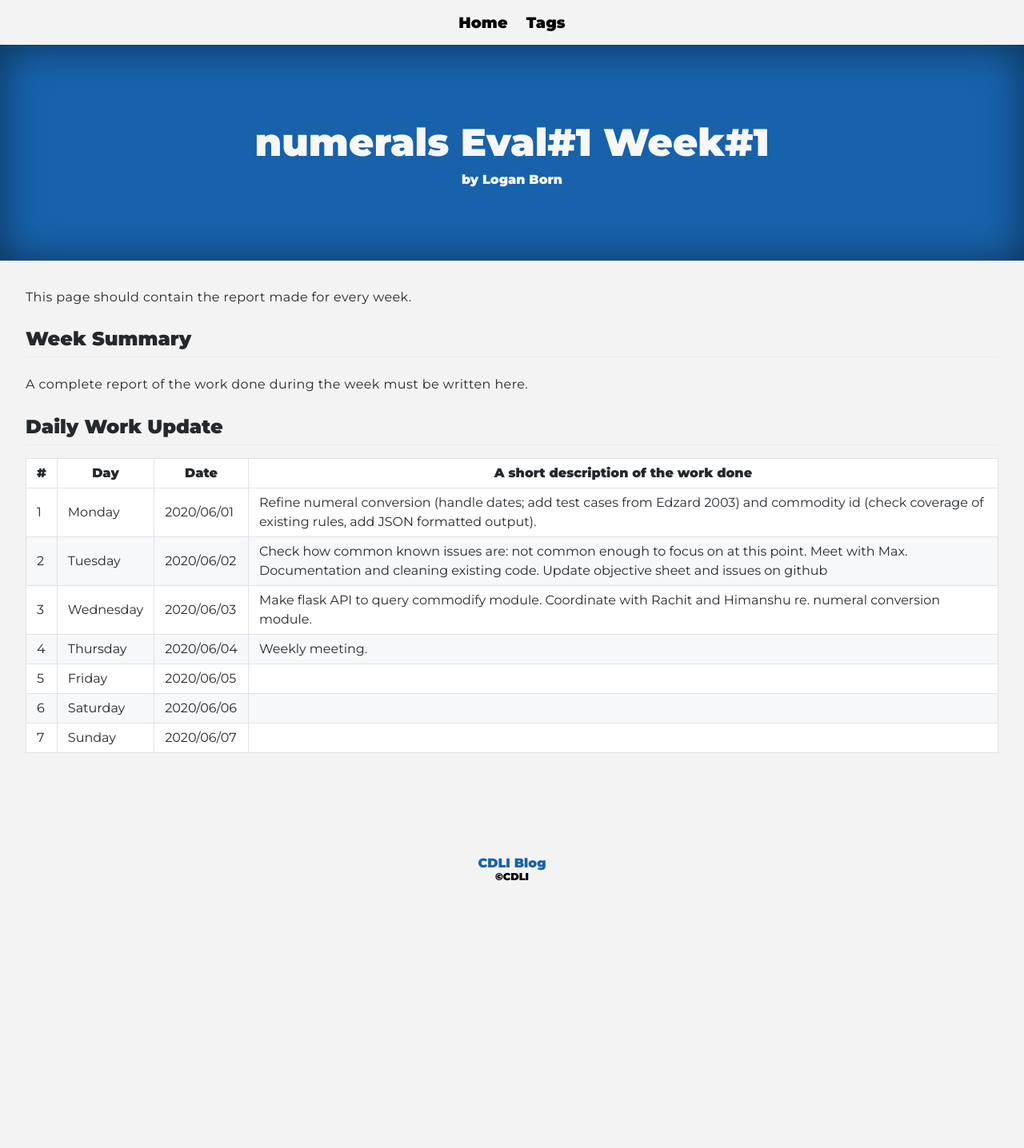
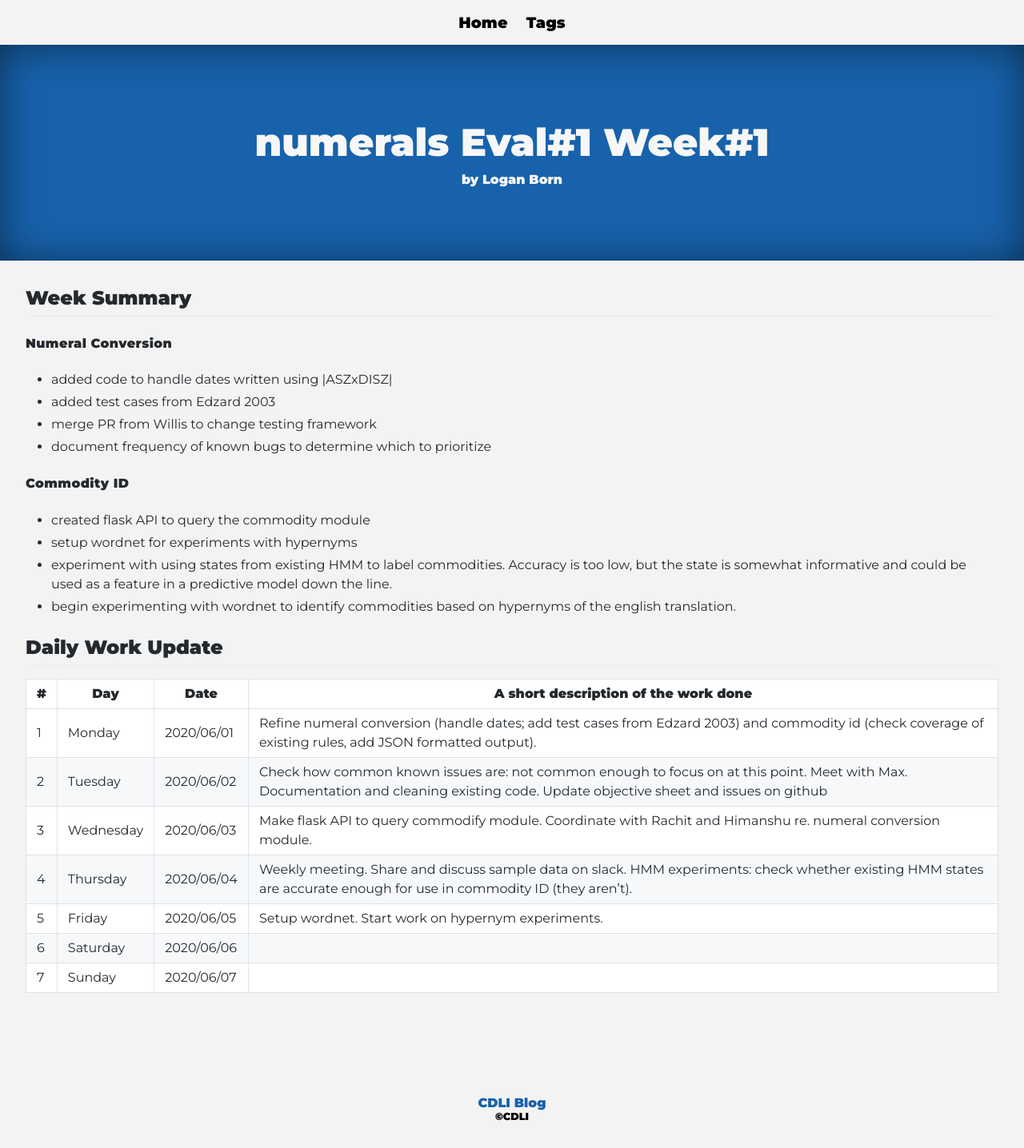
Before and after one commit to cdli-gh/blog, a Jekyll site: the page built from _blog/gsoc20/numerals/posts/01_week1.md, in a window 1280 px wide. Shown: the whole page at 80% size. Built offline with Jekyll 4.4.1, drawn with Linux system fonts in a browser that asks for light colours; Markdown is read by kramdown in place of the engine named in the settings; before the commit the page ends 1136 px from its top, so only the background shows below that.

Commit message:
Update weekly logs

```diff
--- a/_blog/gsoc20/numerals/posts/01_week1.md
+++ b/_blog/gsoc20/numerals/posts/01_week1.md
@@ -4,11 +4,20 @@ title: numerals Eval#1 Week#1
 author: "Logan Born"
 tags: ["week","gsoc","gsoc2020","numerals","eval#1","week#1"]
 ---
-This page should contain the report made for every week.
 
 ## Week Summary
 
-A complete report of the work done during the week must be written here.
+**Numeral Conversion**
+- added code to handle dates written using \|ASZxDISZ\|
+- added test cases from Edzard 2003
+- merge PR from Willis to change testing framework
+- document frequency of known bugs to determine which to prioritize
+
+**Commodity ID**
+- created flask API to query the commodity module
+- setup wordnet for experiments with hypernyms
+- experiment with using states from existing HMM to label commodities. Accuracy is too low, but the state is somewhat informative and could be used as a feature in a predictive model down the line.
+- begin experimenting with wordnet to identify commodities based on hypernyms of the english translation.
 
 
 ## Daily Work Update
@@ -18,7 +27,7 @@ A complete report of the work done during the week must be written here.
 |1   	| Monday 	|   2020/06/01	| Refine numeral conversion (handle dates; add test cases from Edzard 2003) and commodity id (check coverage of existing rules, add JSON formatted output).  	|
 |2   	| Tuesday  	|   2020/06/02	| Check how common known issues are: not common enough to focus on at this point. Meet with Max. Documentation and cleaning existing code. Update objective sheet and issues on github  	|
 |3   	| Wednesday  	|  2020/06/03 	| Make flask API to query commodify module. Coordinate with Rachit and Himanshu re. numeral conversion module.   	|
-|4   	| Thursday  	|   2020/06/04	| Weekly meeting.  	|
-|5   	| Friday  	|   2020/06/05	|   	|
+|4   	| Thursday  	|   2020/06/04	| Weekly meeting. Share and discuss sample data on slack. HMM experiments: check whether existing HMM states are accurate enough for use in commodity ID (they aren't). 	|
+|5   	| Friday  	|   2020/06/05	| Setup wordnet. Start work on hypernym experiments. 	|
 |6   	| Saturday  	|   2020/06/06	|   	|
 |7   	| Sunday  	|   2020/06/07	|   	|
```
Also changed, not shown: _blog/gsoc20/numerals/posts/02_week2.md (+5 -9 lines).
